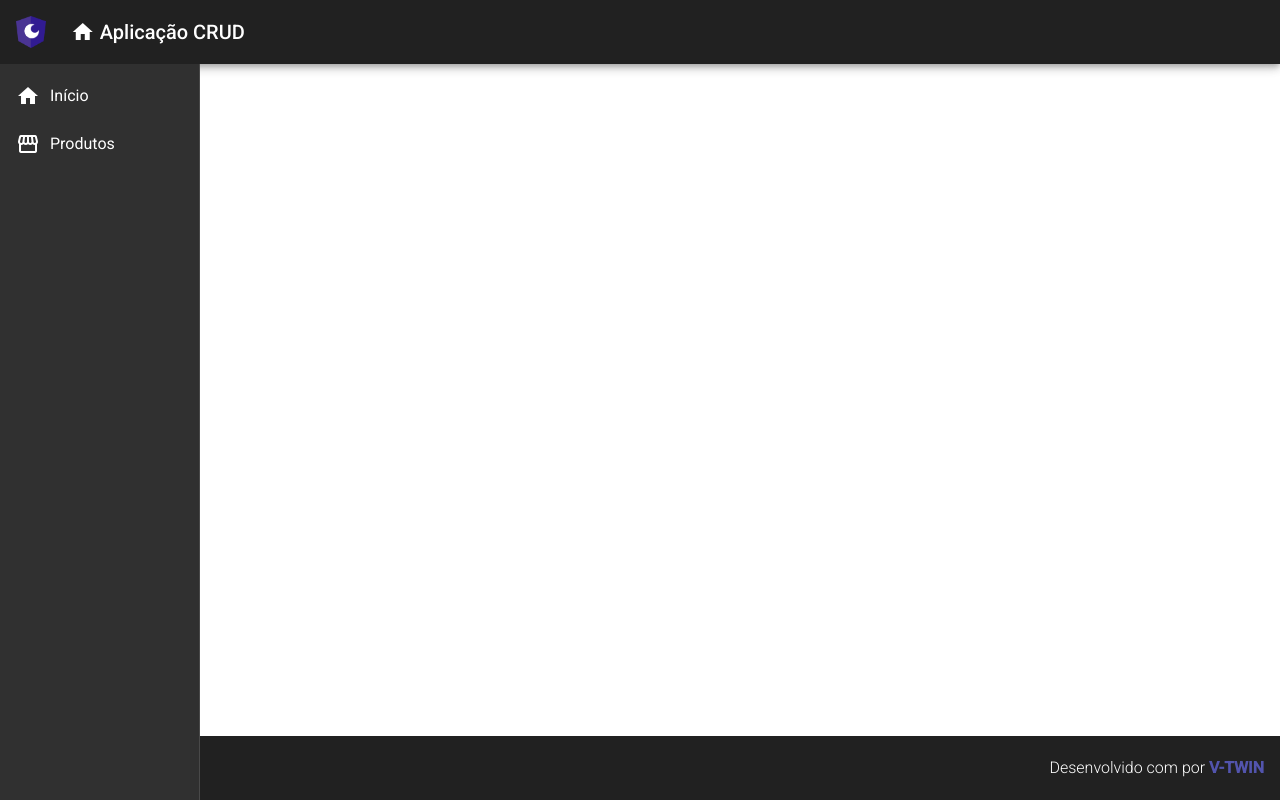
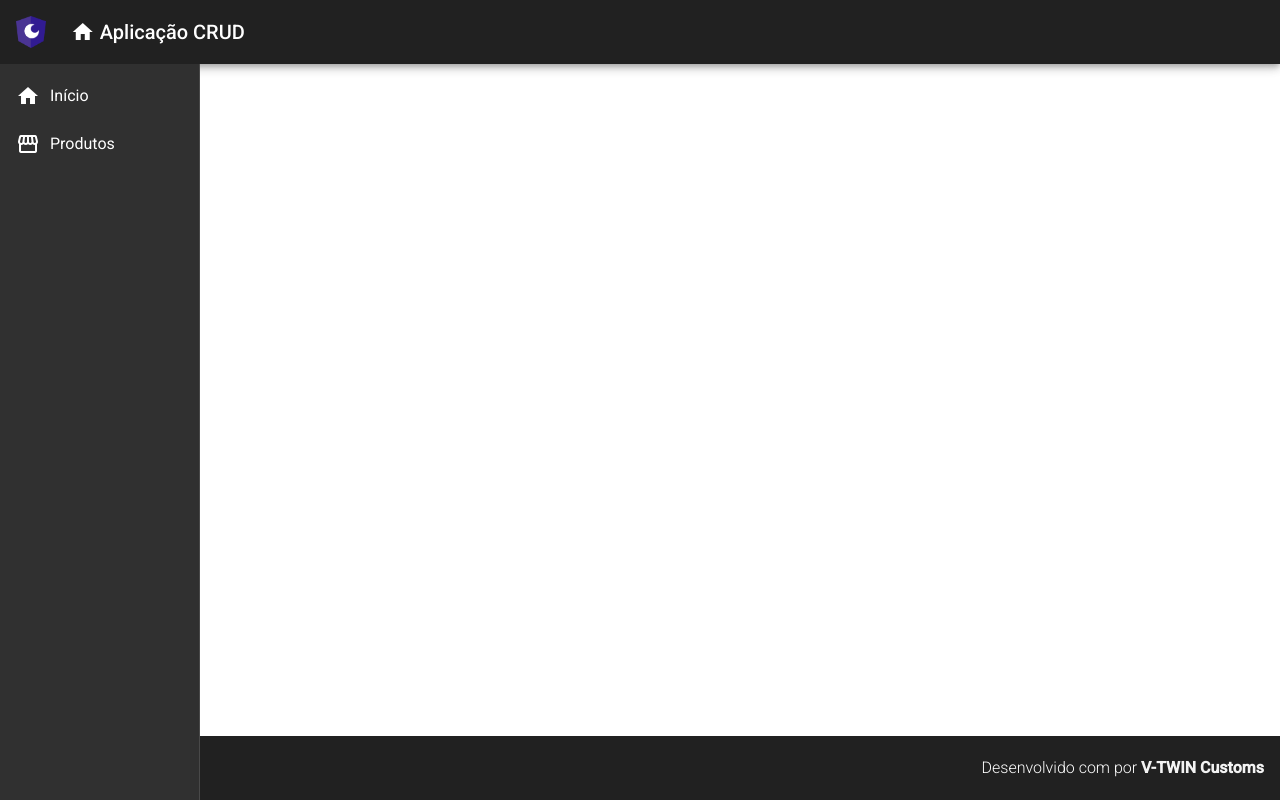
Before and after one commit to dieferomanoski/ANGULAR-CRUD, an Angular app in the folder frontend/: page / in a window 1280 px wide. Built offline with nearby package versions, Linux system fonts and the light colour scheme.

Commit message:
Footer color adjustment

```diff
--- a/frontend/src/app/components/template/footer/footer.component.html
+++ b/frontend/src/app/components/template/footer/footer.component.html
@@ -1,6 +1,6 @@
 <mat-toolbar class="footer">
     <span>
         Desenvolvido com
-        por <strong class="color-footer">V-TWIN</strong>
+        por <strong class="color-footer">V-TWIN Customs</strong>
     </span>
 </mat-toolbar>
--- a/frontend/src/styles.scss
+++ b/frontend/src/styles.scss
@@ -4,7 +4,7 @@ html, body { height: 100%; }
 body { margin: 0; font-family: Roboto, "Helvetica Neue", sans-serif; }
 
 .color-footer {
-    color: rgb(82, 84, 173);
+    color: #f3f3f3;
 }
 
 .v-middle {
```
